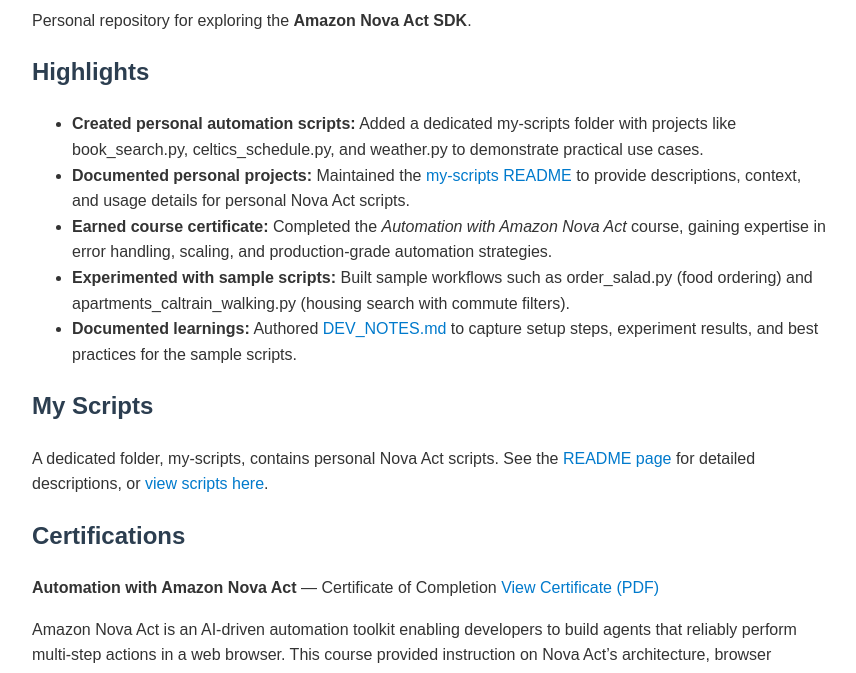
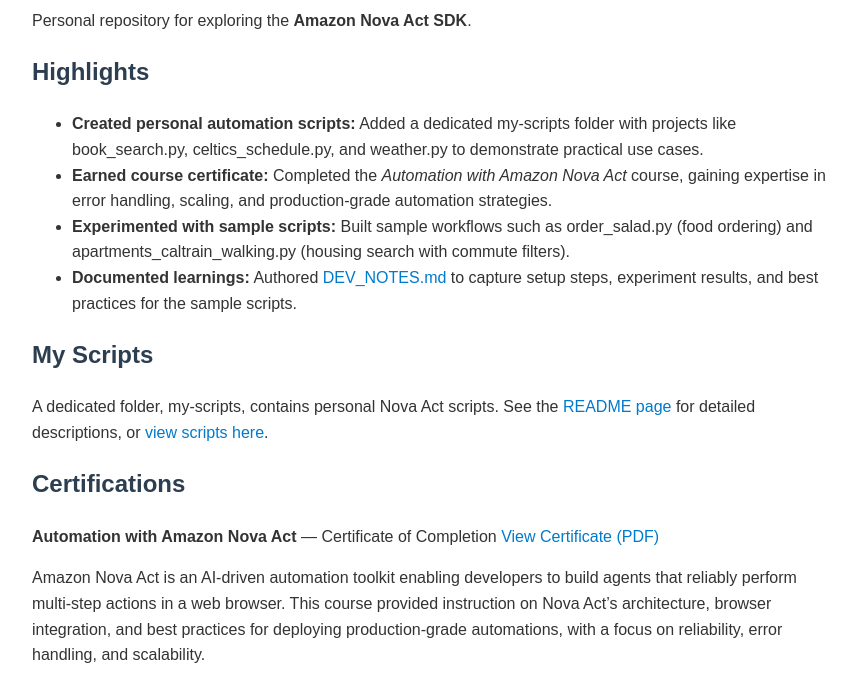
Before and after one commit to b8234/my-nova-act-repo, a plain HTML site: page docs/index.html in a window 1280 px wide. Shown: the part 105-778 px from the top of the page, without its empty margins (208-1064 px from the left). Drawn offline with Linux system fonts and the light colour scheme.

Commit message:
Remove documented personal projects from highlights
Removed documentation for personal projects from highlights.

```diff
--- a/docs/index.html
+++ b/docs/index.html
@@ -36,7 +36,6 @@
   <h2>Highlights</h2>
   <ul>
     <li><strong>Created personal automation scripts:</strong> Added a dedicated my-scripts folder with projects like book_search.py, celtics_schedule.py, and weather.py to demonstrate practical use cases.</li>
-    <li><strong>Documented personal projects:</strong> Maintained the <a href="https://github.com/b8234/my-nova-act-repo/blob/main/README.md" target="_blank">my-scripts README</a> to provide descriptions, context, and usage details for personal Nova Act scripts.</li>
     <li><strong>Earned course certificate:</strong> Completed the <em>Automation with Amazon Nova Act</em> course, gaining expertise in error handling, scaling, and production-grade automation strategies.</li>
     <li><strong>Experimented with sample scripts:</strong> Built sample workflows such as order_salad.py (food ordering) and apartments_caltrain_walking.py (housing search with commute filters).</li>
     <li><strong>Documented learnings:</strong> Authored <a href="https://github.com/b8234/my-nova-act-repo/blob/main/DEV_NOTES.md" target="_blank">DEV_NOTES.md</a> to capture setup steps, experiment results, and best practices for the sample scripts.</li>
```
